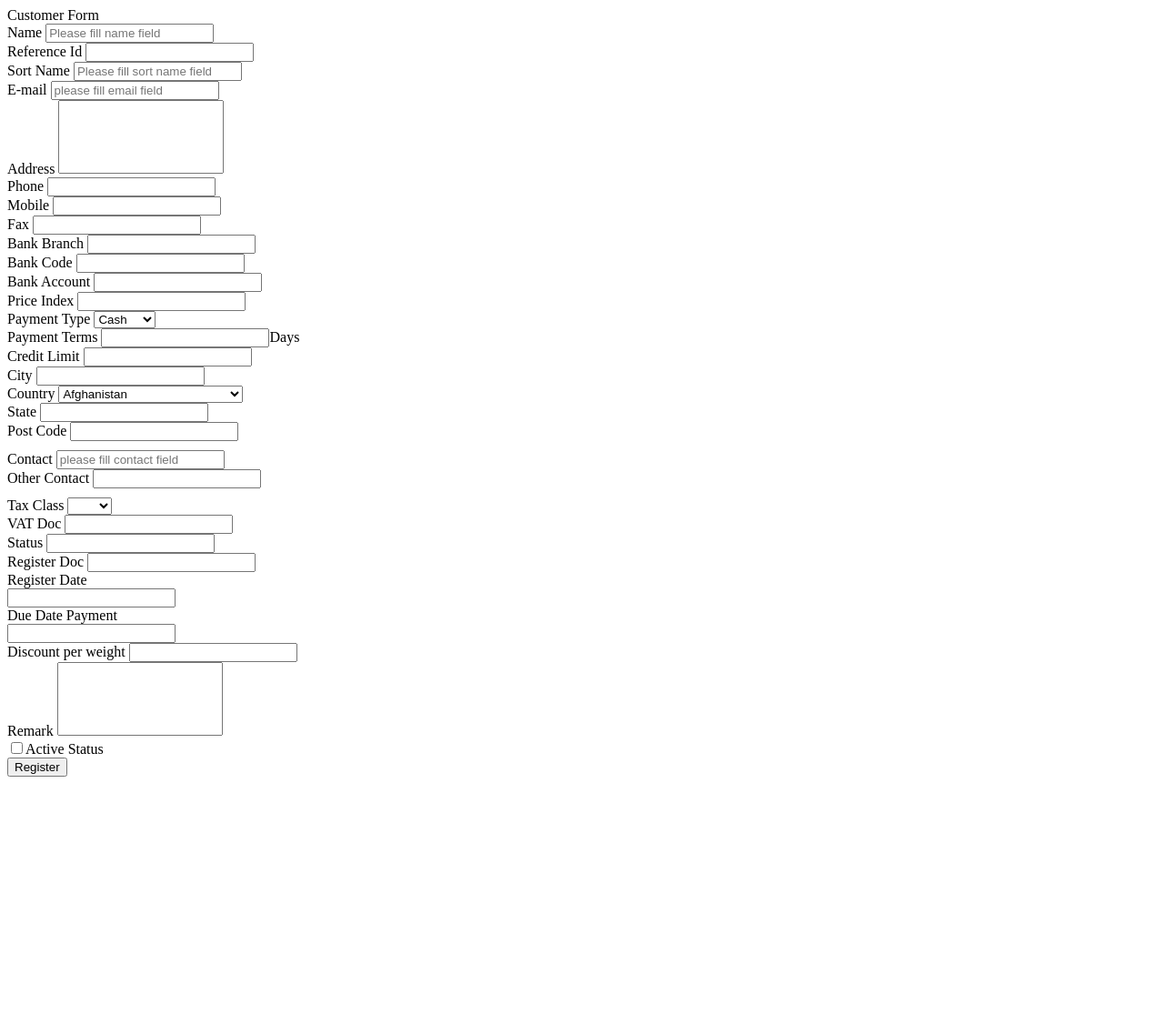
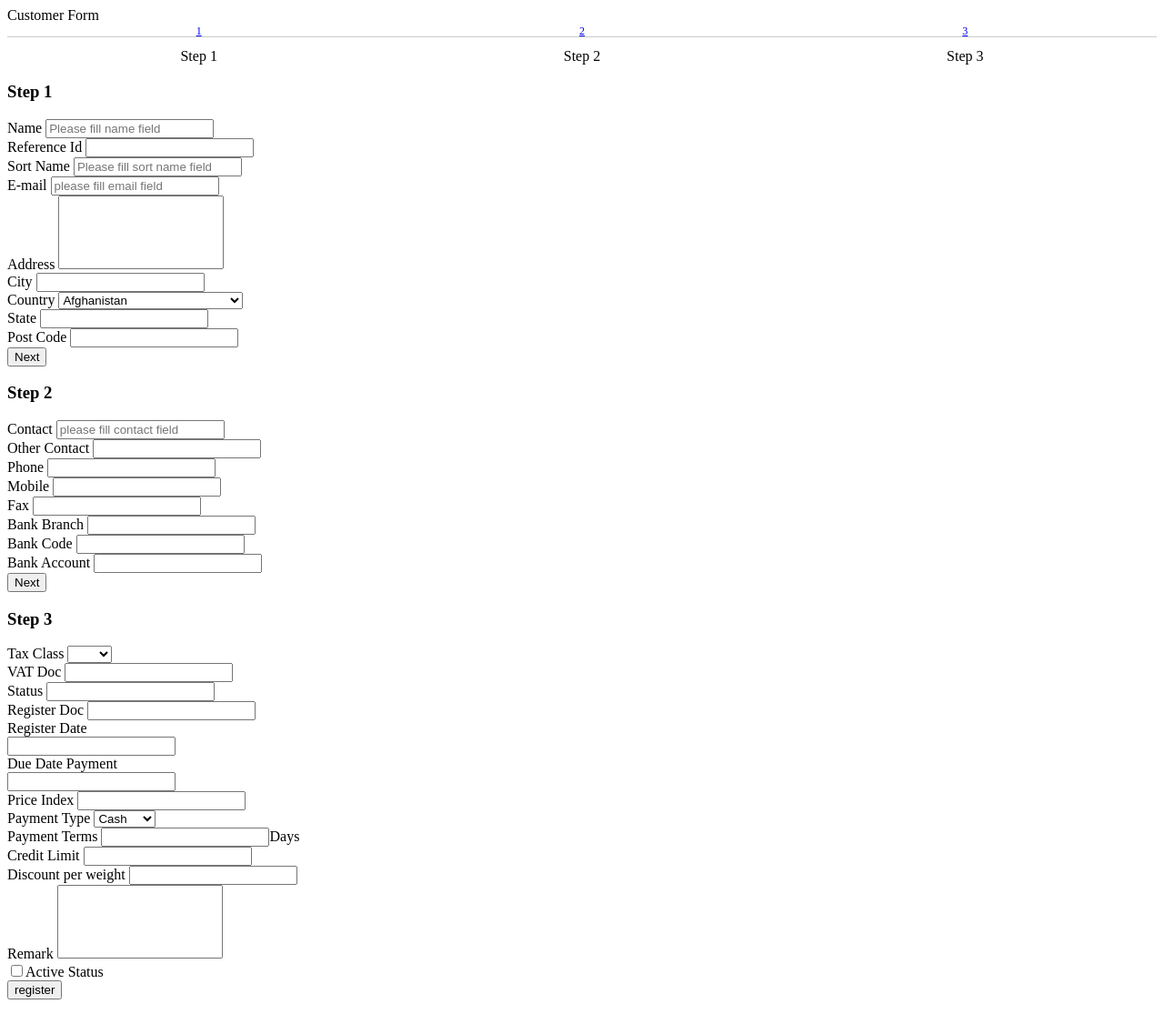
Before and after one commit to bebeck/manifest-system, a CodeIgniter app: the page made by application/views/customers/customer_input.php in a window 1280 px wide. Shown: the whole page at 91% size. Before the commit the page ends 854 px from the top, so only its background shows below. Run offline with CodeIgniter, Linux system fonts and the light colour scheme.

Commit message:
yang terbaru customer_input.php

```diff
--- a/application/controllers/customers.php
+++ b/application/controllers/customers.php
@@ -63,7 +63,9 @@
 
 				$data['credit_limit'] = $this->input->post('credit_limit');
 				$data['remark'] = $this->input->post('remark');
+				$data['available'] = $this->input->post('active_status');
 				$data['last_login'] = date('y-m-d');
+
 
 				$this->customers_model->save_customer($data);
 
--- a/application/views/customers/customer_input.php
+++ b/application/views/customers/customer_input.php
@@ -1,3 +1,56 @@
+<style>
+
+
+.stepwizard-step p {
+    margin-top: 10px;
+}
+
+.stepwizard-row {
+    display: table-row;
+}
+
+.stepwizard {
+    display: table;
+    width: 100%;
+    position: relative;
+}
+
+.stepwizard-step button[disabled] {
+    opacity: 1 !important;
+    filter: alpha(opacity=100) !important;
+}
+
+.stepwizard-row:before {
+    top: 14px;
+    bottom: 0;
+    position: absolute;
+    content: " ";
+    width: 100%;
+    height: 1px;
+    background-color: #ccc;
+    z-order: 0;
+
+}
+
+.stepwizard-step {
+    display: table-cell;
+    text-align: center;
+    position: relative;
+}
+
+.btn-circle {
+  width: 30px;
+  height: 30px;
+  text-align: center;
+  padding: 6px 0;
+  font-size: 12px;
+  line-height: 1.428571429;
+  border-radius: 15px;
+}
+
+
+</style>
+
 <div id="wrapper">
 
     <div id="page-wrapper">
@@ -9,25 +62,45 @@
                     </div>
                     <div class="panel-body">
 
-               <form method="post">
-                        <div class="row">
-                            <div class="col-lg-6">
+
+
+
+
+<div class="stepwizard">
+    <div class="stepwizard-row setup-panel">
+        <div class="stepwizard-step">
+            <a href="#step-1" type="button" class="btn btn-primary btn-circle">1</a>
+            <p>Step 1</p>
+        </div>
+        <div class="stepwizard-step">
+            <a href="#step-2" type="button" class="btn btn-default btn-circle" disabled="disabled">2</a>
+            <p>Step 2</p>
+        </div>
+        <div class="stepwizard-step">
+            <a href="#step-3" type="button" class="btn btn-default btn-circle" disabled="disabled">3</a>
+            <p>Step 3</p>
+        </div>
+    </div>
+</div>
+<form role="form" method="post">
+    <div class="row setup-content" id="step-1">
+        <div class="col-xs-12">
+            <div class="col-md-12">
+                <h3> Step 1</h3>
                  <div class="form-group">
                     <label>Name</label>
-
-                                   <input id="name" name="name" type="text" placeholder="Please fill name field" class="form-control">
-                                 <div style="color: red;"> <?php echo  form_error('name'); ?></div>
+                    <input id="name" name="name" required="required" type="text" placeholder="Please fill name field" class="form-control">
                 </div>
 
                     <div class="form-group">
                         <label>Reference Id</label>
-                                   <input id="reference_id" name="reference_id" type="text"  class="form-control">
+                        <input id="reference_id"  name="reference_id"  type="text"  class="form-control">
                     </div>
 
                                 <div class="form-group">
                                     <label>Sort Name</label>
-                                   <input id="sort_name" name="sort_name" type="text" placeholder="Please fill sort name field" class="form-control">
-                                    <div style="color: red;"> <?php echo  form_error('sort_name'); ?></div>
+                                   <input id="sort_name" required="required" name="sort_name" type="text" placeholder="Please fill sort name field" class="form-control">
+
                                 </div>
 
                                      <div class="form-group">
@@ -41,88 +114,6 @@
                                         </div>
 
 
-
-                             <div class="form-group">
-                              <label>Phone</label>
-
-                                <input id="phone" name="phone" type="text" placeholder="" class="form-control">
-
-                            </div>
-
-
-
-
-                             <div class="form-group">
-                              <label >Mobile</label>
-
-                                <input id="mobile" name="mobile" type="text" placeholder="" class="form-control">
-
-                            </div>
-                            <div class="form-group">
-                              <label >Fax</label>
-
-                                <input id="fax" name="fax" type="text" class="form-control">
-
-                            </div>
-
-                            <div class="form-group">
-                                  <label >Bank Branch</label>
-
-                                           <input id="bank_branch" name="bank_branch" type="text" placeholder="" class="form-control">
-
-                                   </div>
-
-                                   <div class="form-group">
-                                            <label >Bank Code</label>
-
-                                            <input id="bank_code" name="bank_code" type="text" placeholder="" class="form-control">
-                                         </div>
-
-
-
-
-                                <div class="form-group">
-                              <label >Bank Account</label>
-
-                                       <input id="bank_account" name="bank_account" type="text" placeholder="" class="form-control">
-
-                               </div>
-
-                              <div class="form-group">
-                              <label>Price Index</label>
-
-                                       <input id="price_index" name="price_index" type="text" placeholder="" class="form-control">
-
-                               </div>
-
-                                <div class="form-group">
-                              <label >Payment Type</label>
-
-                                            <select class="form-control" name="payment_type">
-                                            <option value="cash">Cash</option>
-                                            <option value="transfer">transfer</option>
-                                            </select>
-
-                               </div>
-
-                              <div class="form-group">
-                              <label>Payment Terms</label>
-
-                                     <input id="payment_terms" name="payment_terms" type="text" placeholder="" class="form-control">Days
-
-                               </div>
-
-                               <div class="form-group">
-                              <label>Credit Limit</label>
-
-                                     <input id="credit_limit" name="credit_limit" type="text" placeholder="" class="form-control">
-
-                               </div>
-
-
-
-                            </div>
-                            <div class="col-lg-6">
                         <div class="form-group">
                                   <label>City</label>
 
@@ -402,11 +393,23 @@
                 <input id="post_code" name="post_code" type="text" class="form-control">
 
             </div>
-                            <div class="form-group" style="margin-top:10px;">
+
+
+
+                <button class="btn btn-primary nextBtn btn-lg pull-right" type="button" >Next</button>
+            </div>
+        </div>
+    </div>
+    <div class="row setup-content" id="step-2">
+        <div class="col-xs-12">
+            <div class="col-md-12">
+                <h3> Step 2</h3>
+                     <div class="form-group">
+
+
           <label >Contact</label>
+            <input id="contact" name="contact" required="required" type="text" placeholder="please fill contact field" class="form-control">
 
-                                <input id="contact" name="contact" type="text" placeholder="please fill contact field" class="form-control">
-                              <div style="color: red;"> <?php echo  form_error('contact'); ?></div>
         </div>
 
     <div class="form-group" >
@@ -415,24 +418,59 @@
         <input id="otcontact" name="otcontact" type="text" placeholder="" class="form-control">
 
     </div>
+      <div class="form-group" >
+              <label>Phone</label>
 
-
-
+                <input id="phone" name="phone" type="text" placeholder="" class="form-control">
 
             </div>
 
-                    <div class="col-lg-6">
+         <div class="form-group">
+          <label >Mobile</label>
 
+            <input id="mobile" name="mobile" type="text" placeholder="" class="form-control">
+
+        </div>
+        <div class="form-group">
+          <label >Fax</label>
+
+            <input id="fax" name="fax" type="text" class="form-control">
+
+        </div>
+
+         <div class="form-group">
+              <label >Bank Branch</label>
+
+                       <input id="bank_branch" name="bank_branch" type="text" placeholder="" class="form-control">
+
+               </div>
+
+       <div class="form-group">
+                <label >Bank Code</label>
+                <input id="bank_code" name="bank_code" type="text" placeholder="" class="form-control">
+             </div>
+
+            <div class="form-group">
+            <label >Bank Account</label>
+            <input id="bank_account" name="bank_account" type="text" placeholder="" class="form-control">      						 </div>
+            <button class="btn btn-primary nextBtn btn-lg pull-right" type="button" >Next</button>
+            </div>
+        </div>
+    </div>
+    <div class="row setup-content" id="step-3">
+        <div class="col-xs-12">
+            <div class="col-md-12">
+                <h3> Step 3</h3>
 
                 <div class="form-group" style="margin-top:10px;">
               <label >Tax Class</label>
 
-             			  <select class="form-control" name="tax_class" >
+             			  <select required class="form-control" name="tax_class" >
                           <option value=""></option>
                				<option value="1">1%</option>
                             <option value="10">10%</option>
                             </select>
-                <div style="color: red;"> <?php echo  form_error('tax_class'); ?></div>
+
                 </div>
 
               <div class="form-group">
@@ -468,8 +506,6 @@
                </div>
 
 
-
-
                  <div class="form-group">
               <label>Due Date Payment</label>
 
@@ -480,43 +516,50 @@
 
             </div>
 
+             <div class="form-group">
+             	<label>Price Index</label>
+             	<input id="price_index" name="price_index" type="text" placeholder="" class="form-control">
+             </div>
 
               <div class="form-group">
-              <label>Discount per weight</label>
+              <label >Payment Type</label>
 
-  					<input id="discount" name="discount" type="text" placeholder="" class="form-control">
+                            <select class="form-control" name="payment_type">
+                            <option value="cash">Cash</option>
+                            <option value="transfer">transfer</option>
+                            </select>
 
                </div>
 
               <div class="form-group">
-              <label >Remark</label>
-
-  			<textarea class="form-control" id="remark" name="remark" placeholder="" rows="5" style="resize:none"></textarea>
-
+              <label>Payment Terms</label>
+              <input id="payment_terms" name="payment_terms" type="text" placeholder="" class="form-control">Days
               </div>
 
-
-
-
-
+               <div class="form-group">
+              	<label>Credit Limit</label>
+                <input id="credit_limit" name="credit_limit" type="text" placeholder="" class="form-control">
                </div>
 
-
-                            <div class="col-lg-12">
+               <div class="form-group">
+              <label>Discount per weight</label>
+  					<input id="discount" name="discount" type="text" placeholder="" class="form-control">
+               </div>
 
              <div class="form-group">
-              <label]></label>
-
-                    <div class="checkbox">
-  						<label><input type="checkbox" value="" name="active_status">Active Status</label>
+              <label >Remark</label>
+             	<textarea class="form-control" id="remark" name="remark" placeholder="" rows="5" style="resize:none"></textarea>
                </div>
 
+            <div class="form-group">
+              <label></label>
+				<div class="checkbox">
+  						<label><input type="checkbox" value="active" name="active_status">Active Status</label>
 					</div>
-                               <div class="form-group">
-                                  <div class="col-md-12 text-right">
-                                  <input type="submit" name="register" value="Register" class="btn btn-primary btn-lg">
+               </div>
 
-                                  </div>
+                <input type="submit" name="register" value="register" class="btn btn-success btn-lg pull-right">
+
             </div>
         </div>
     </div>
@@ -525,10 +568,58 @@
 </div>
 </div>
 </div>
-
 </div>
 </div>
 
+
+
+<script>
+
+$(document).ready(function () {
+
+    var navListItems = $('div.setup-panel div a'),
+            allWells = $('.setup-content'),
+            allNextBtn = $('.nextBtn');
+
+    allWells.hide();
+
+    navListItems.click(function (e) {
+        e.preventDefault();
+        var $target = $($(this).attr('href')),
+                $item = $(this);
+
+        if (!$item.hasClass('disabled')) {
+            navListItems.removeClass('btn-primary').addClass('btn-default');
+            $item.addClass('btn-primary');
+            allWells.hide();
+            $target.show();
+            $target.find('input:eq(0)').focus();
+        }
+    });
+
+    allNextBtn.click(function(){
+        var curStep = $(this).closest(".setup-content"),
+            curStepBtn = curStep.attr("id"),
+            nextStepWizard = $('div.setup-panel div a[href="#' + curStepBtn + '"]').parent().next().children("a"),
+            curInputs = curStep.find("input[type='text'],input[type='url']"),
+            isValid = true;
+
+        $(".form-group").removeClass("has-error");
+        for(var i=0; i<curInputs.length; i++){
+            if (!curInputs[i].validity.valid){
+                isValid = false;
+                $(curInputs[i]).closest(".form-group").addClass("has-error");
+            }
+        }
+
+        if (isValid)
+            nextStepWizard.removeAttr('disabled').trigger('click');
+    });
+
+    $('div.setup-panel div a.btn-primary').trigger('click');
+});
+
+</script>
 
 <link rel="stylesheet" href="<?=base_url() ?>asset/library/select2/select2.css">
 <link rel="stylesheet" href="<?=base_url() ?>asset/library/select2/bootstrap-select2.css">
```
Lines whose indentation alone changed are shown as unchanged.
